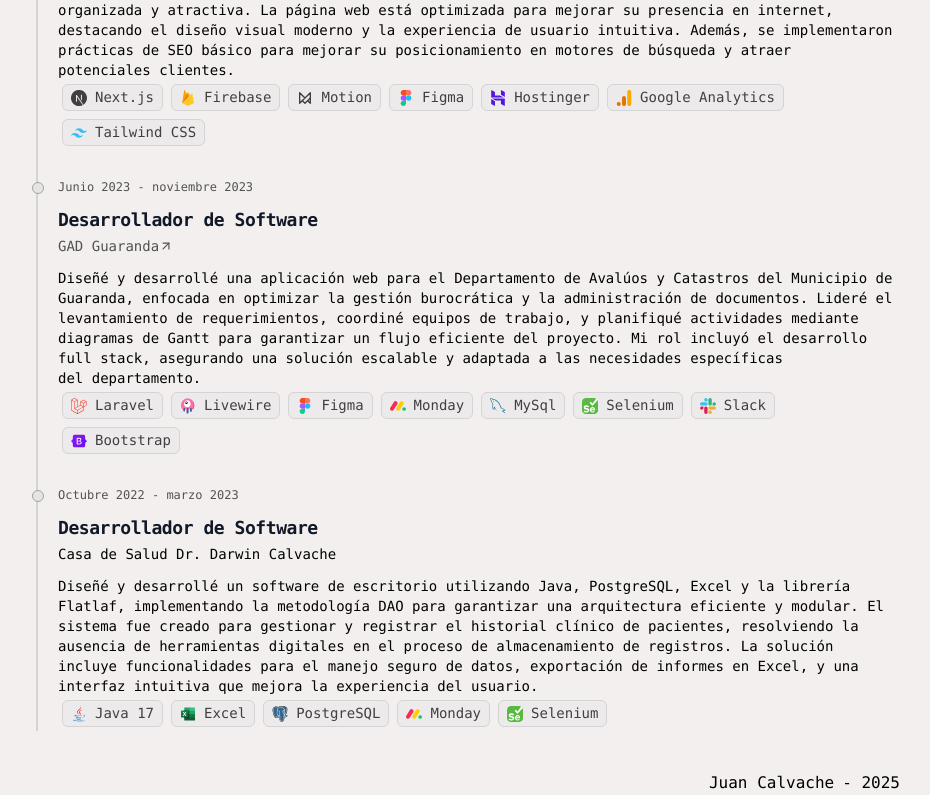
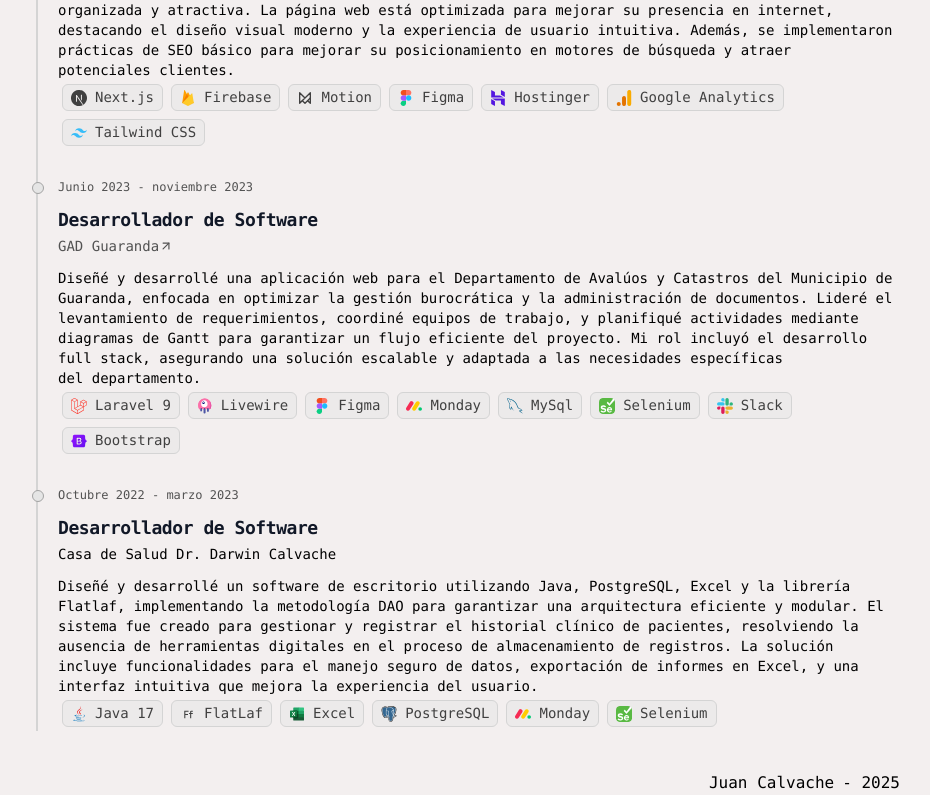
Before and after one commit to JuanFerdevv/Portfolio, a Next.js app: page / in a window 1280 px wide. Shown: the part 786-1581 px from the top of the page, without its empty margins (172-1102 px from the left). Built offline with nearby package versions, Linux system fonts and the light colour scheme.

Commit message:
add: laravel 9,10,11 and 12 and fixed nextjs, motion, flatlaf icons

```diff
--- a/src/data/experience.ts
+++ b/src/data/experience.ts
@@ -32,7 +32,7 @@ export const experienceData:iExperience[]=[
     startDate: 'Junio 2023',
     endDate: 'noviembre 2023',
     latest: false,
-    stack:["Laravel","Livewire","Figma","Monday","MySql","Selenium","Slack","Bootstrap"]
+    stack:["Laravel 9","Livewire","Figma","Monday","MySql","Selenium","Slack","Bootstrap"]
   },
   {
     role: 'Desarrollador de Software',
@@ -42,7 +42,7 @@ export const experienceData:iExperience[]=[
     startDate: 'Octubre 2022',
     endDate: 'marzo 2023',
     latest: false,
-    stack:["Java 17","FlatLab","Excel","PostgreSQL","Monday","Selenium"]
+    stack:["Java 17","FlatLaf","Excel","PostgreSQL","Monday","Selenium"]
   },
 
 ]
--- a/src/data/technologies.ts
+++ b/src/data/technologies.ts
@@ -96,6 +96,22 @@ export const technologies:Technologies[]=[
         icon:LaravelIcon
     },
     {
+        stack:"Laravel 9",
+        icon:LaravelIcon
+    },
+    {
+        stack:"Laravel 10",
+        icon:LaravelIcon
+    },
+    {
+        stack:"Laravel 11",
+        icon:LaravelIcon
+    },
+    {
+        stack:"Laravel 12",
+        icon:LaravelIcon
+    },
+    {
         stack:"Livewire",
         icon:LivewireIcon
     },
--- a/src/types/experience.type.ts
+++ b/src/types/experience.type.ts
@@ -20,6 +20,10 @@ export type Stack =
   | 'Firebase'
   | 'Figma'
   | 'Laravel'
+  | 'Laravel 9'
+  | 'Laravel 10'
+  | 'Laravel 11'
+  | 'Laravel 12'
   | 'MySql'
   | 'Digital Ocean'
   | 'Livewire'
```
